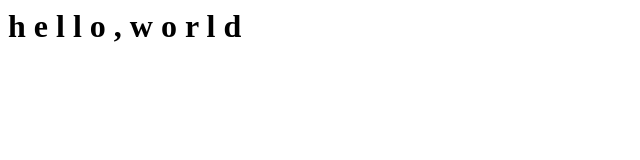
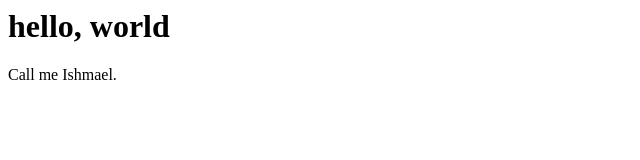
Before and after one commit to GomesAle/website, a plain HTML site: page index.html in a window 1280 px wide. Shown: the whole page, without its empty margins (0-640 px from the left). Drawn offline with Linux system fonts and the light colour scheme.

Commit message:
Add some HTML structure

```diff
--- a/index.html
+++ b/index.html
@@ -1,13 +1,10 @@
-<h1>h
-e
-l
-l
-o
-,
-
-w
-o
-r
-l
-d
-</h1>
+<!DOCTYPE HTML)
+<html>
+<head>
+<title></title>
+</head>
+<body>
+<h1>hello, world</h1>
+<p> Call me Ishmael. </p>
+</body>
+</html>
```
